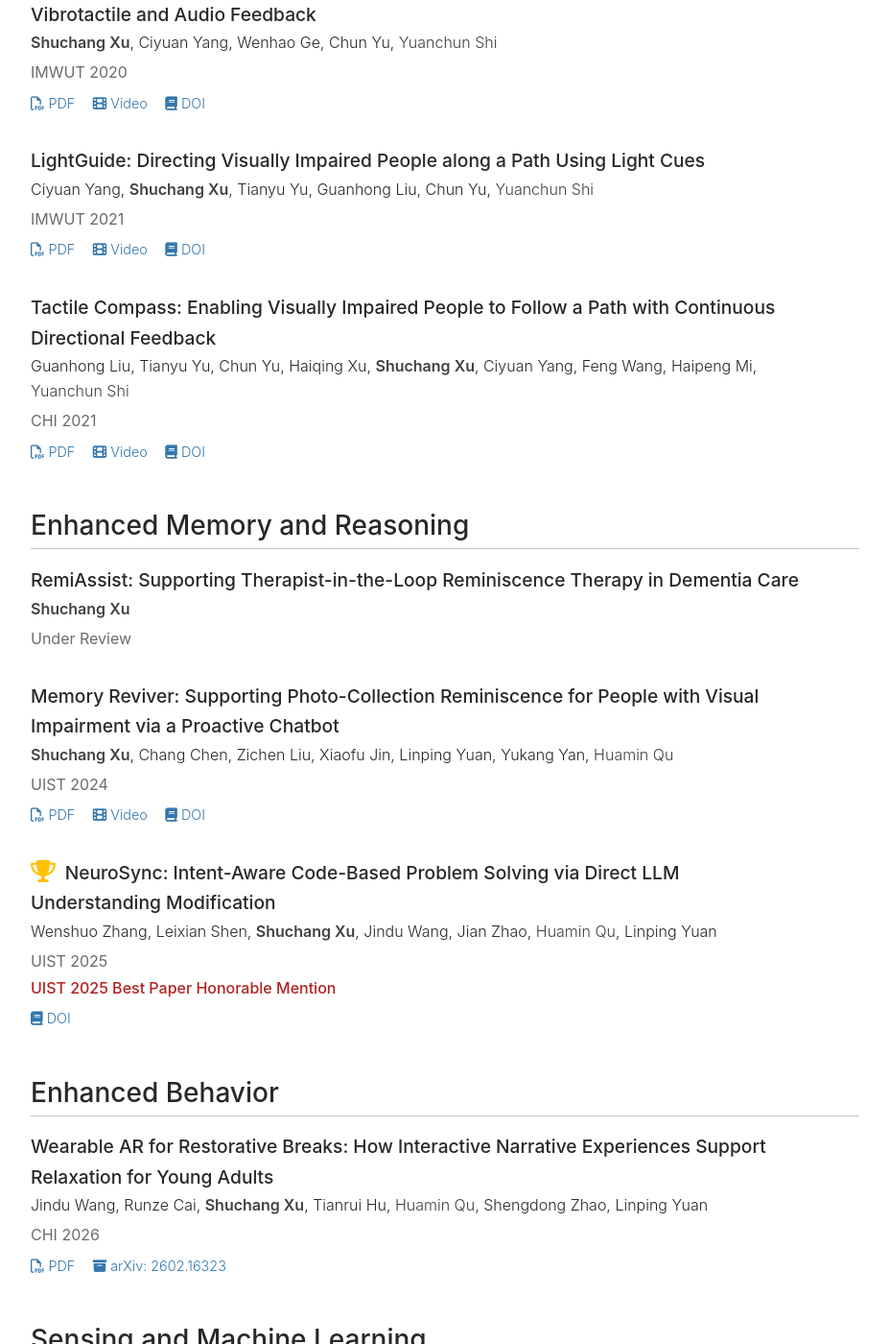
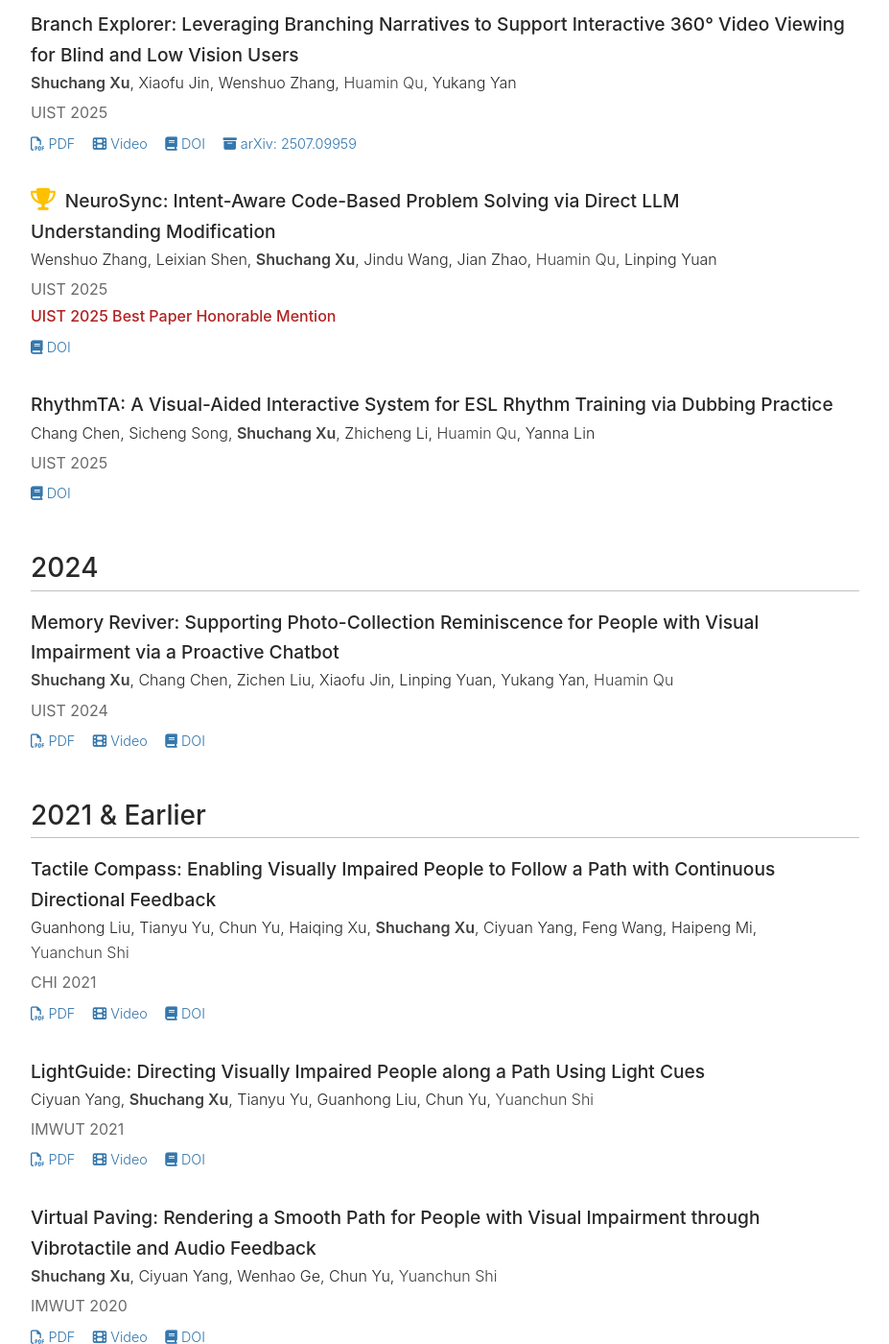
Before and after one commit to ShuchangXu/ShuchangXu.github.io, a Jekyll site: the page built from publications.md, in a window 1280 px wide and 1400 px high, scrolled down 1039 px. Shown: the whole window at 96% size, without its empty margins (176-1103 px from the left). Built offline with Jekyll 4.4.1, drawn with Linux system fonts in a browser that asks for light colours; a style sheet for code colours, icons or effects is not loaded; some of the changed text lies outside the part shown.

Commit message:
Group publications by year; merge 2021 and earlier into one section
Co-Authored-By: Claude Opus 4.8 <noreply@anthropic.com>

```diff
--- a/_includes/publication.html
+++ b/_includes/publication.html
@@ -7,7 +7,7 @@
   </div>
   {% if pub.venue %}
     <div class="venue">
-      {% if pub.venue_url %}<a href="{{ pub.venue_url }}">{% endif %}{{ pub.venue }}{% if pub.venue_url %}</a>{% endif %} {{ pub.year }}
+      {% if pub.venue_url %}<a href="{{ pub.venue_url }}">{% endif %}{{ pub.venue }}{% if pub.venue_url %}</a>{% endif %}{% unless pub.no_year %} {{ pub.year }}{% endunless %}
     </div>
   {% endif %}
 
--- a/_publications/2026-remiassist.html
+++ b/_publications/2026-remiassist.html
@@ -2,6 +2,8 @@
 title: "RemiAssist: Supporting Therapist-in-the-Loop Reminiscence Therapy in Dementia Care"
 authors:
   - Shuchang Xu
+year: 2026
+no_year: true
 venue: Under Review
 type: [Manuscript]
 theme: Enhanced Memory and Reasoning
--- a/publications.md
+++ b/publications.md
@@ -9,14 +9,22 @@ class: pubs
 # Publications
 
 {:.lead}
-My research builds AI-powered assistive systems that augment human perception and cognition. <b>Bold</b> name marks my contributions. See also my [Google Scholar]({{ site.google_scholar }}).
+A full list of my publications. <b>Bold</b> name marks my contributions. See also my [Google Scholar]({{ site.google_scholar }}).
 
-{% assign themes = "Enhanced Perception|Enhanced Memory and Reasoning|Enhanced Behavior|Sensing and Machine Learning" | split: "|" %}
-{% for theme in themes %}
-## {{ theme }}
-{:.theme}
-{% assign items = site.publications | where: "theme", theme | sort: "order" %}
+{% assign recent_years = "2026,2025,2024" | split: "," %}
+{% for ys in recent_years %}
+{% assign y = ys | plus: 0 %}
+## {{ y }}
+{:.year}
+{% assign items = site.publications | where_exp:"p","p.year == y" | sort: "order" %}
 {% for pub in items %}
   {% include publication.html pub=pub %}
 {% endfor %}
 {% endfor %}
+
+## 2021 & Earlier
+{:.year}
+{% assign older = site.publications | where_exp:"p","p.year <= 2021" | sort: "year" | reverse %}
+{% for pub in older %}
+  {% include publication.html pub=pub %}
+{% endfor %}
```
